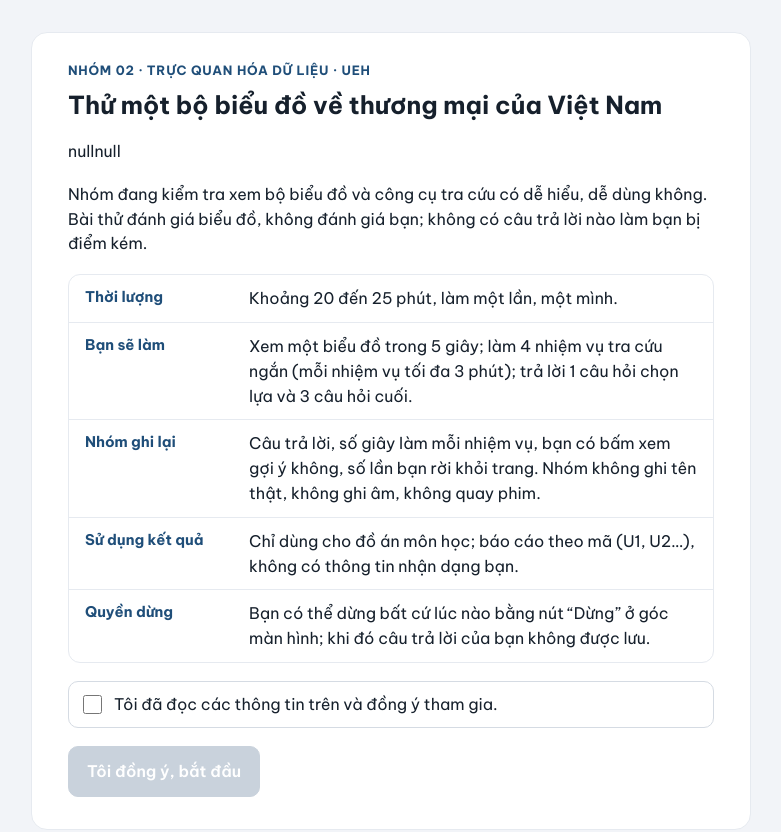
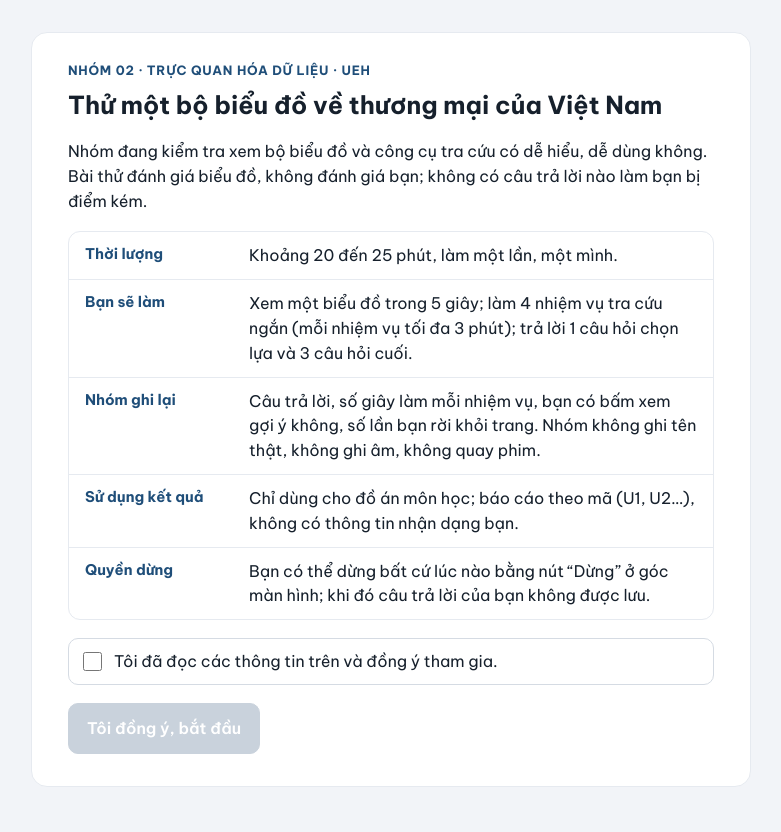
Before and after one commit to nguyendinhphuc-tdzy/m10-thu-nguoi-dung, a plain HTML site: page index.html in a window 1280 px wide. Shown: the whole page, without its empty margins (249-1030 px from the left). Drawn offline with Linux system fonts and the light colour scheme.

Commit message:
Add files via upload

```diff
--- a/index.html
+++ b/index.html
@@ -153,7 +153,7 @@ document.addEventListener("visibilitychange", () => { if (document.hidden) LEFT_
 
 function showText(...nodes){
   $("#task").classList.remove("on"); $("#text").hidden = false;
-  const t = $("#text"); t.replaceChildren(...nodes); window.scrollTo(0,0);
+  const t = $("#text"); t.replaceChildren(...nodes.filter(n => n !== null && n !== undefined && n !== false)); window.scrollTo(0,0);
 }
 function progress(step, total){
   return h("div", {class:"row small muted", style:"justify-content:space-between"},
```
Also changed, not shown: 1 other file.
